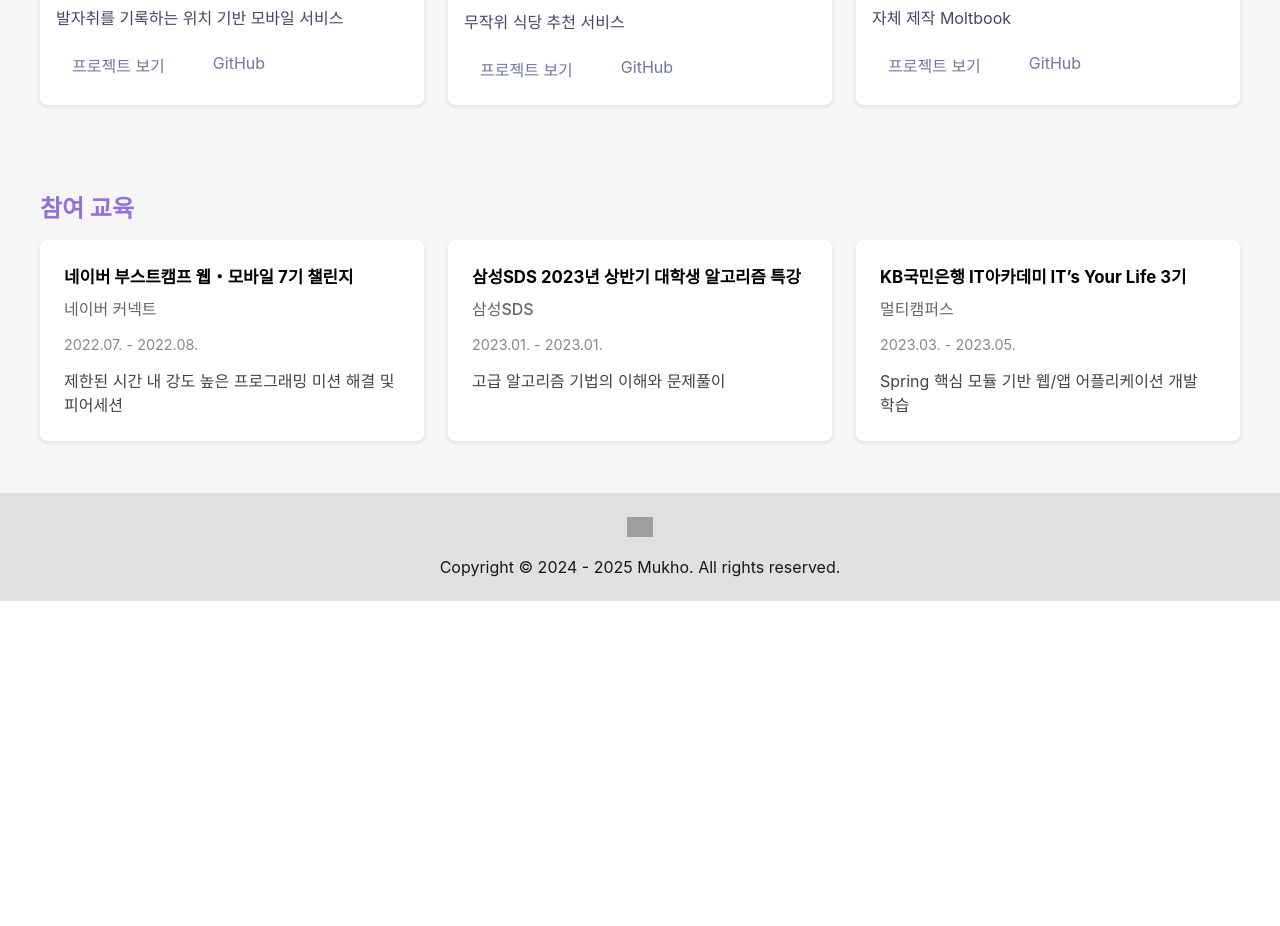
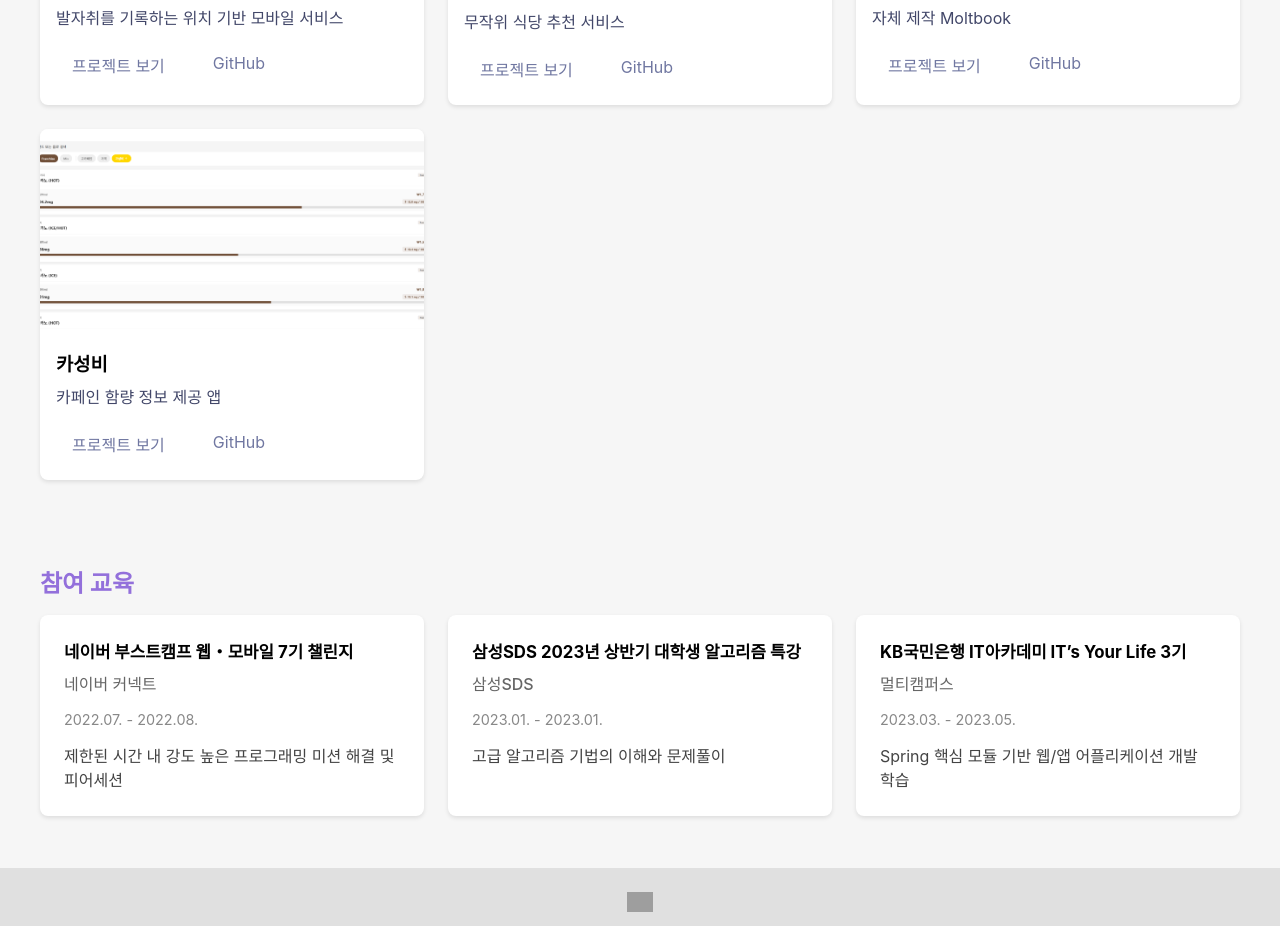
Before and after one commit to Made-By-Mukho/made-by-mukho.github.io, a React (Create React App) app: page / in a window 1280 px wide. Shown: the part 2689-3615 px from the top of the page. Before the commit the page ends 3290 px from the top, so only its background shows below. Built offline with nearby package versions, Linux system fonts and the light colour scheme; grey boxes are pictures that could not be loaded.

Commit message:
Chore: 카성비 추가

```diff
--- a/src/data/Projects.ts
+++ b/src/data/Projects.ts
@@ -16,6 +16,7 @@ import mootprint from "../assets/images/mootprint.png";
 // import potensimul from "../assets/images/potensimul.png";
 import meomeokno from "../assets/images/meomeokno.png";
 import muktbook from "../assets/images/muktbook.png";
+import cafficiency from "../assets/images/cafficiency.png";
 
 export const projects: Project[] = [
   {
@@ -131,4 +132,12 @@ export const projects: Project[] = [
     projectUrl: "https://muktbook.vercel.app/",
     githubUrl: "https://github.com/mukhoplus/",
   },
+  {
+    id: 15,
+    title: "카성비",
+    description: "카페인 함량 정보 제공 앱",
+    imageUrl: cafficiency,
+    projectUrl: "https://cafficiency.vercel.app/",
+    githubUrl: "https://github.com/mukhoplus/cafficiency",
+  },
 ];
```
Also changed, not shown: src/assets/images/cafficiency.png (added).
